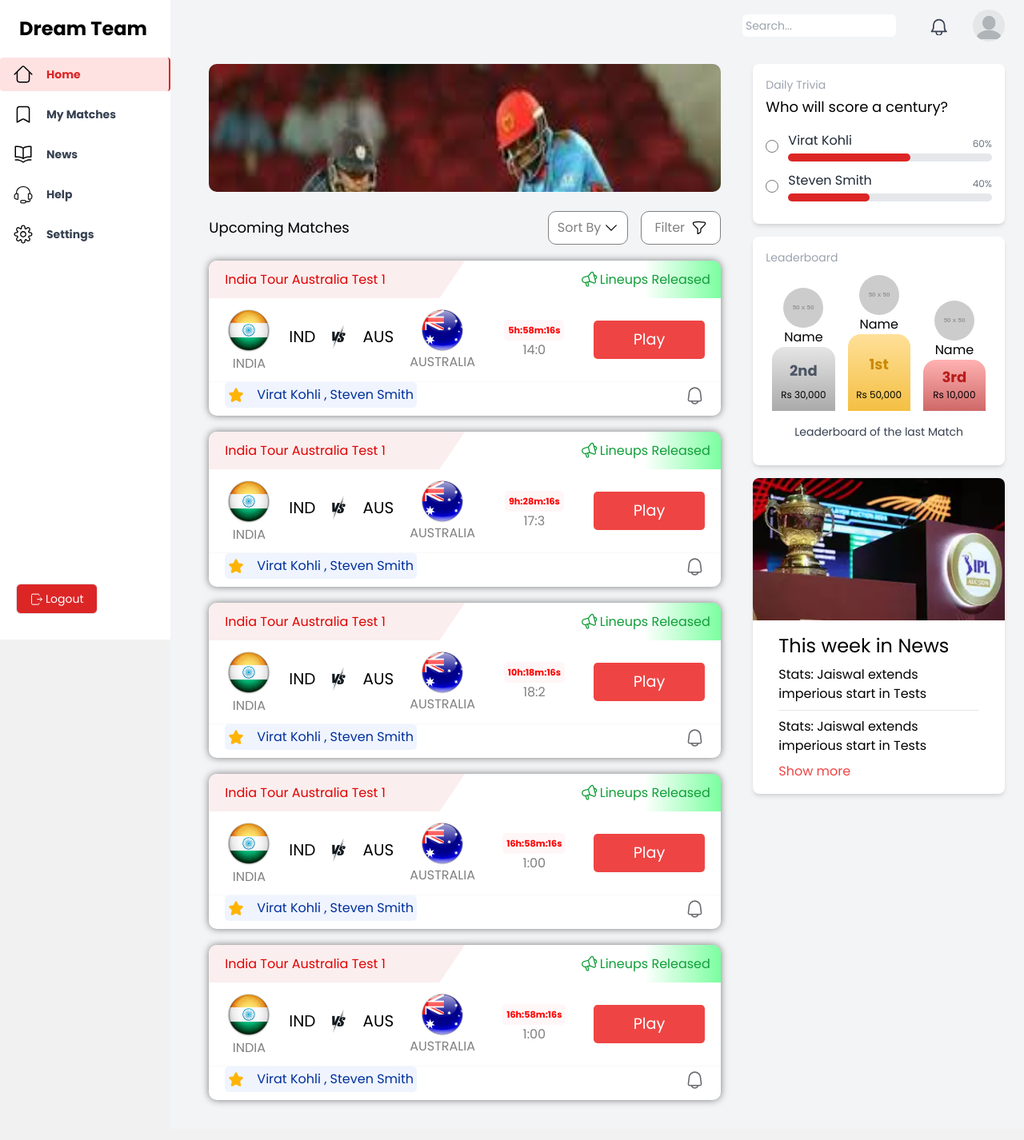
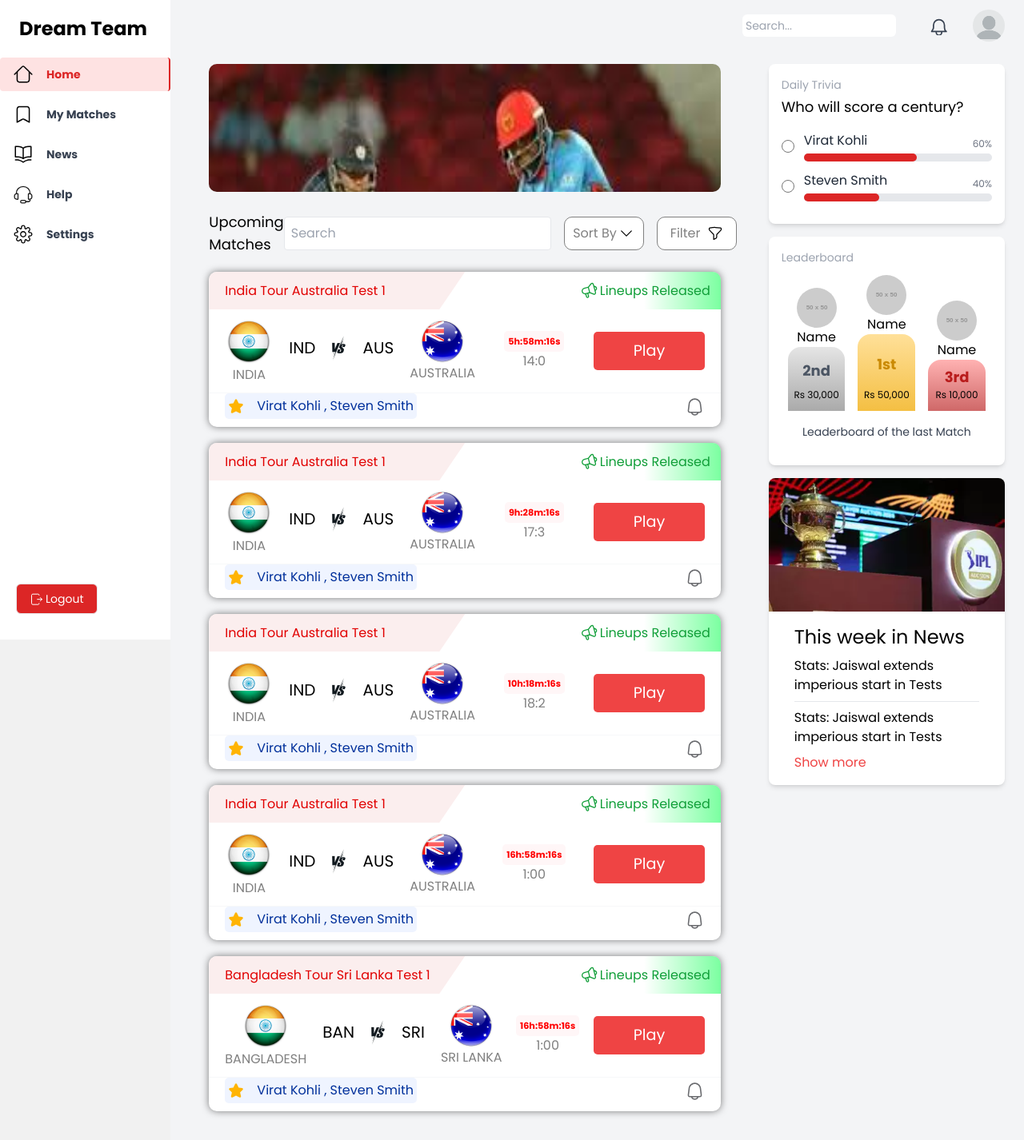
Before and after one commit to D11-MP/Dream11-prototype, a Next.js app in the folder frontend/: page / in a window 1280 px wide. Shown: the whole page at 80% size. Built offline with nearby package versions, Linux system fonts and the light colour scheme.

Commit message:
search function

```diff
--- a/frontend/app/(home)/data.ts
+++ b/frontend/app/(home)/data.ts
@@ -57,13 +57,13 @@
     {
         date : '26/11/2024',
         time : '1:00:00',
-        homeTeam : 'INDIA',
-        awayTeam : 'AUSTRALIA',
+        homeTeam : 'BANGLADESH',
+        awayTeam : 'SRI LANKA',
         homeTeamLogo:ind,
         awayTeamLogo:aus,
         homePlayer: 'Virat Kohli',
         awayPlayer: 'Steven Smith',
-        matchName : 'India Tour Australia Test 1',
+        matchName : 'Bangladesh Tour Sri Lanka Test 1',
         lineupsRelease : true
     },
 ]
--- a/frontend/app/(home)/page.tsx
+++ b/frontend/app/(home)/page.tsx
@@ -1,3 +1,4 @@
+"use client";
 import { StaticImageData } from "next/image";
 import { TopCarousel } from "./_components/topCarousel";
 import { data, data2 } from "./data";
@@ -8,6 +9,7 @@
 import Trivia from "./_components/Trivia";
 import Leaderboard from "./_components/Leaderboard";
 import NewsCard from "./_components/NewsCard";
+import { useState } from "react";
 
 export interface Match {
   date: string; //assuming the string is in the format - DD/MM/YYYY
@@ -23,6 +25,7 @@
 }
 
 export default function Home() {
+    const [matches, setMatches] = useState(data);
   return (
     <div className="flex w-full">
       <div className="flex-col mx-8">
@@ -31,12 +34,24 @@
           <div className="matches-header flex justify-between items-center">
             <p className="text-lg">Upcoming Matches</p>
             <div className="flex gap-4">
+                <input
+                    type="text"
+                    placeholder="Search"
+                    className="border rounded px-2 py-1"
+                    onChange={(e) => {
+                        const searchTerm = e.target.value.toLowerCase();
+                        const filteredMatches = data.filter((match) =>
+                            match.matchName.toLowerCase().includes(searchTerm)
+                        );
+                        setMatches(filteredMatches);
+                    }}
+                />
               <Button img={down} text="Sort By" />
               <Button img={filter} text="Filter" />
             </div>
           </div>
           <div>
-            {data.map((match) => {
+            {matches.map((match) => {
               return <MatchCard key={match.time} match={match}></MatchCard>;
             })}
           </div>
```
